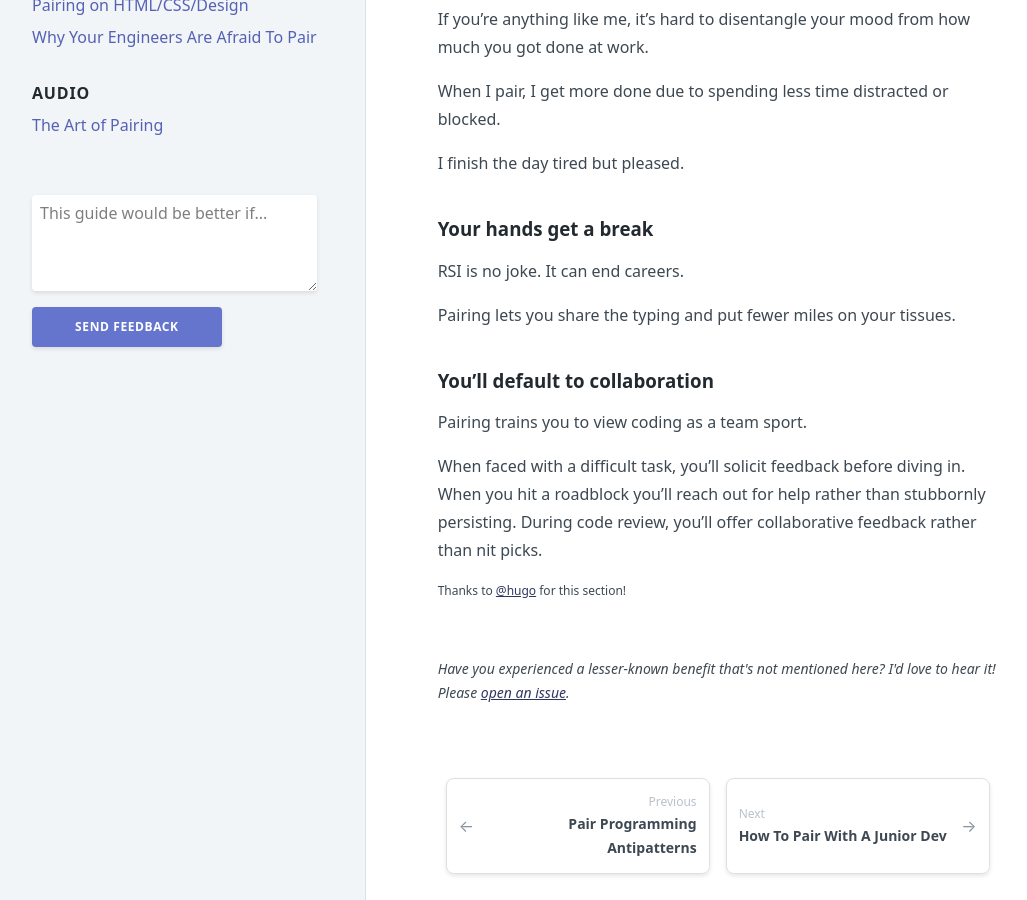
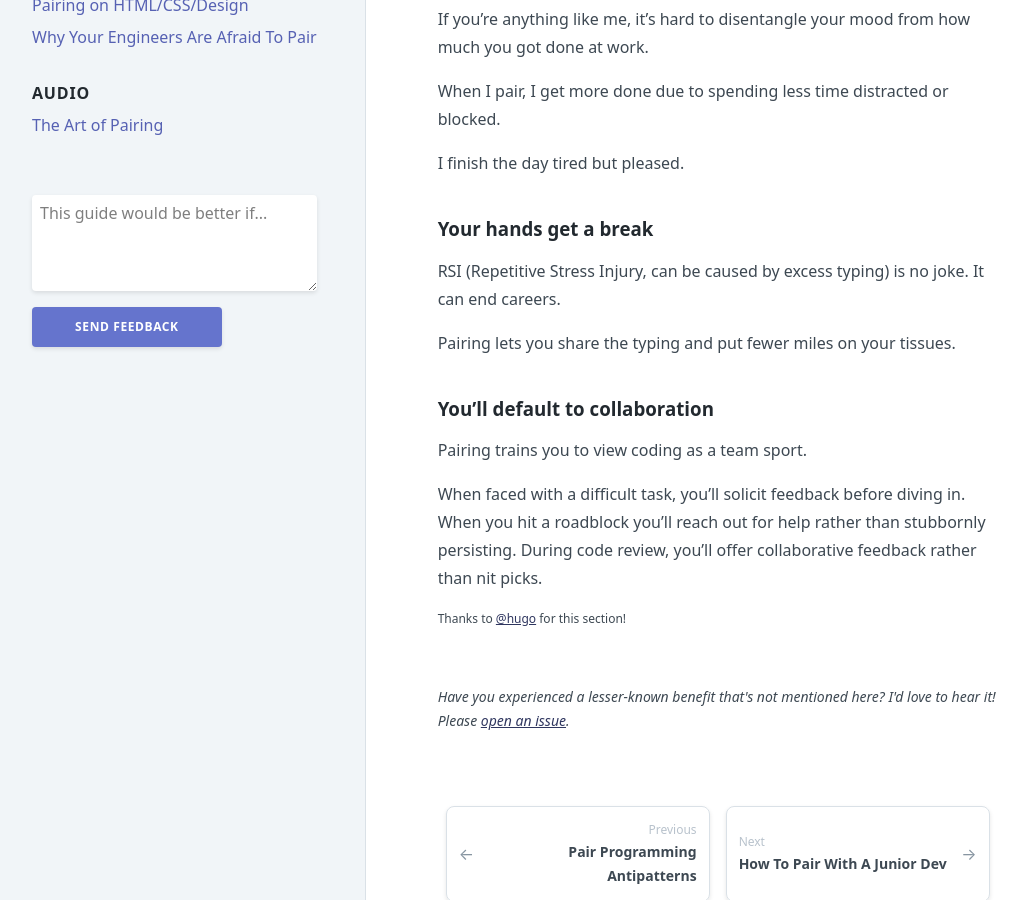
Before and after one commit to tupleapp/pair-programming-guide, a Jekyll site: the page built from _pages/lesser-known-benefits-of-pair-programming.md, in a window 1280 px wide and 900 px high, scrolled down 526 px. Shown: the whole window, without its empty margins (16-1043 px from the left). Built offline with Jekyll 4.4.1, drawn with Linux system fonts in a browser that asks for light colours.

Commit message:
explain rsi

```diff
--- a/_pages/lesser-known-benefits-of-pair-programming.md
+++ b/_pages/lesser-known-benefits-of-pair-programming.md
@@ -25,7 +25,7 @@ I finish the day tired but pleased.
 
 ### Your hands get a break
 
-RSI is no joke. It can end careers.
+RSI (Repetitive Stress Injury, can be caused by excess typing) is no joke. It can end careers.
 
 Pairing lets you share the typing and put fewer miles on your tissues.
 
```
